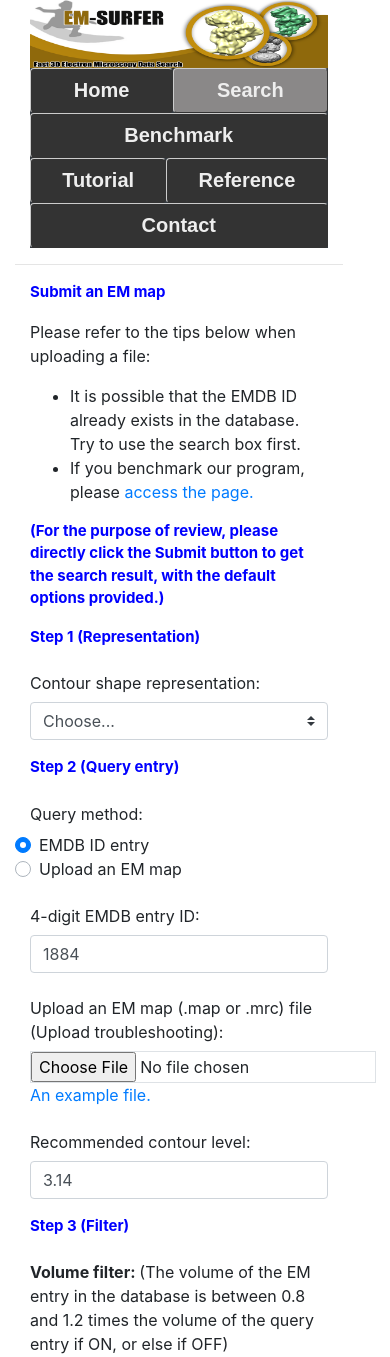
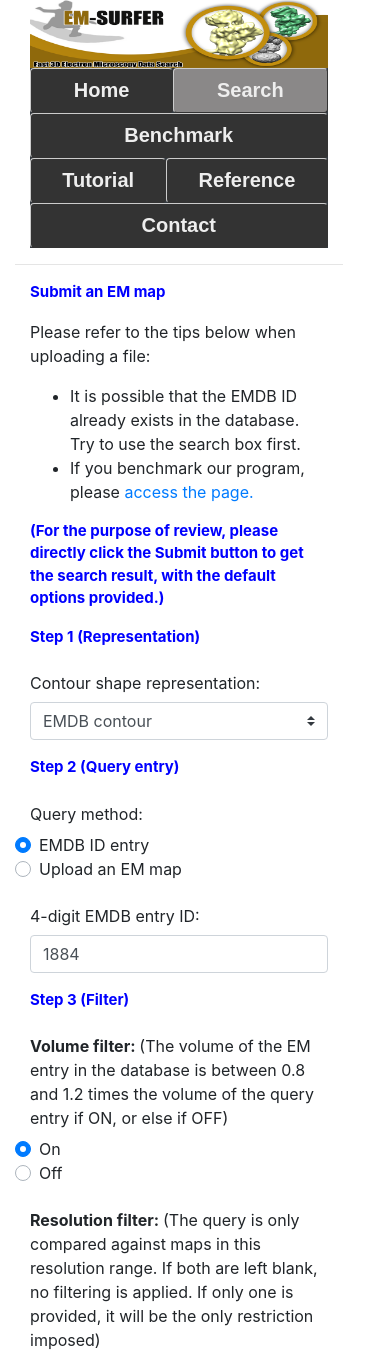
Before and after one commit to tecdatalab/biostructure, an Angular app in the folder emsurfer/: page /#/search in a window 390 px wide. Shown: the top 1357 px of the page. Built offline with nearby package versions, Linux system fonts and the light colour scheme.

Commit message:
untested searched form

```diff
--- a/emsurfer/src/app/components/contour-shape-input/contour-shape-input.component.html
+++ b/emsurfer/src/app/components/contour-shape-input/contour-shape-input.component.html
@@ -1,11 +1,8 @@
-<div class="form-group row">
+<div class="form-group row"  [formGroup]='parentForm'>
   <label for="contour" class="col-sm-4 col-form-label">Contour shape representation:</label>
-  <div class="col-sm-8">
-    <select class="custom-select mr-sm-2" id="contour">
-      <option selected>Choose...</option>
-      <option value="1">One</option>
-      <option value="2">Two</option>
-      <option value="3">Three</option>
+  <div class="col-sm-8" >
+    <select formControlName="contour_representation" class="custom-select mr-sm-2" id="contour">
+      <option *ngFor="let contour of countour_representations; let i = index" [ngValue]=i>{{contour}}</option>
     </select>
   </div>
 </div>
--- a/emsurfer/src/app/components/contour-shape-input/contour-shape-input.component.ts
+++ b/emsurfer/src/app/components/contour-shape-input/contour-shape-input.component.ts
@@ -1,4 +1,5 @@
-import { Component, OnInit } from '@angular/core';
+import { Component, OnInit, Input } from '@angular/core';
+import { FormGroup, FormControl } from '@angular/forms'
 
 @Component({
   selector: 'app-contour-shape-input',
@@ -7,9 +8,18 @@ import { Component, OnInit } from '@angular/core';
 })
 export class ContourShapeInputComponent implements OnInit {
 
+  @Input() parentForm: FormGroup;
+  countour_representations: Array<String>
   constructor() { }
 
   ngOnInit() {
+    this.countour_representations = [
+      "EMDB contour",
+      "EMDB contour + 1/3 core",
+      "EMDB contour + 2/3 core",
+      "EMDB contour + 1/3 + 2/3 core",
+      "EMDB contour + 1 std dev"
+    ]
   }
 
 }
--- a/emsurfer/src/app/components/search-form/search-form.component.html
+++ b/emsurfer/src/app/components/search-form/search-form.component.html
@@ -8,29 +8,29 @@
   <p class="blue-text">(For the purpose of review, please directly click the Submit button to get the search result,
       with the default options provided.)</p>
   <p class="blue-text">Step 1 (Representation)</p>
-  <app-contour-shape-input></app-contour-shape-input>
+  <app-contour-shape-input [parentForm]="searchForm" ></app-contour-shape-input>
   <p class="blue-text">Step 2 (Query entry)</p>
 
   <div class="form-group row">
     <label class="col-sm-4 col-form-label ">Query method:</label>
-    <div class="custom-control custom-radio col-sm-2 offset-sm-1">
-      <input type="radio" class="custom-control-input" id="emdb" name="radio-stacked" checked>
+    <div  class="custom-control custom-radio col-sm-2 offset-sm-1">
+      <input type="radio" class="custom-control-input" id="emdb" [checked]="cb_emdb" (change)="cbEmdbChange()">
       <label class="custom-control-label" for="emdb">EMDB ID entry</label>
     </div>
     <div class="custom-control custom-radio col-sm-3">
-      <input type="radio" class="custom-control-input" id="fileupload" name="radio-stacked">
+      <input type="radio" class="custom-control-input" id="fileupload"  [checked]="!cb_emdb" (change)="cbEmdbChange()">
       <label class="custom-control-label" for="fileupload">Upload an EM map</label>
     </div>
   </div>
 
-  <div class="form-group row" formGroupName="query">
+  <div *ngIf="cb_emdb" class="form-group row" formGroupName="query">
     <label for="emdbid" class="col-sm-4 col-form-label">4-digit EMDB entry ID:</label>
     <div class="col-sm-8">
-      <input id="emdb_id" placeholder="emdb_id" formControlName="emdb_id" type="text" class="form-control" maxlength="4">
+      <input id="emdb_id" placeholder="EMDB entry ID" formControlName="emdb_id" type="text" class="form-control" maxlength="4">
     </div>
   </div>
 
-  <div formGroupName="query">
+  <div *ngIf="!cb_emdb" formGroupName="query">
     <div class="form-group row" formGroupName="em_map">
       <label for="emmap" class="col-sm-4 col-form-label">Upload an EM map (.map or .mrc) file (Upload troubleshooting):</label>
       <div class="col-sm-6">
@@ -38,9 +38,6 @@
       </div>
       <a class="col-sm-2" href="#">An example file.</a>
     </div>
-  </div>
-
-  <div formGroupName="query">
     <div class="form-group row" formGroupName="em_map">
       <label for="contourlvl" class="col-sm-4 col-form-label">Recommended contour level:</label>
       <div class="col-sm-8">
@@ -89,7 +86,7 @@
       <button type="submit">Submit</button>
     </div>
     <div class="col-2">
-      <button>Reset</button>
+      <button type="button" (click)="reset()">Reset</button>
     </div>
   </div>
 </form>
--- a/emsurfer/src/app/components/search-form/search-form.component.ts
+++ b/emsurfer/src/app/components/search-form/search-form.component.ts
@@ -10,16 +10,14 @@ import { FormBuilder, FormGroup, Validators } from '@angular/forms';
 export class SearchFormComponent implements OnInit {
 
   searchForm: FormGroup;
+  defaultFormState: any;
+  cb_emdb: boolean;
 
-  constructor(private fb: FormBuilder, private router: Router) { }
+  constructor(private fb: FormBuilder, private router: Router) {
+    this.cb_emdb = true;
+  }
 
   ngOnInit() {
-
-    const countour_representations = this.fb.array([
-      "1",
-      "2",
-      "3"
-    ])
 
     const query_group = this.fb.group({
       emdb_id: ['1884',[
@@ -38,11 +36,13 @@ export class SearchFormComponent implements OnInit {
     })
 
     this.searchForm = this.fb.group({
-      contour_shape_representation: countour_representations,
+      contour_representation: 0,
       query: query_group,
       volume_filter: "On",
       resolution_filter: rf_group
     })
+
+    this.defaultFormState = this.searchForm.getRawValue();
 
     this.searchForm.valueChanges.subscribe(console.log)
   }
@@ -56,4 +56,22 @@ export class SearchFormComponent implements OnInit {
     console.log(params)
     this.router.navigateByUrl(params)
   }
+
+  cbEmdbChange(){
+    this.cb_emdb = !this.cb_emdb
+    if (this.cb_emdb){
+      this.searchForm.patchValue({
+        query: {
+          em_map: {
+            file : null
+          }
+        }
+      })
+    }
+  }
+
+  reset(){
+    this.searchForm.patchValue(this.defaultFormState);
+    this.cb_emdb = true
+  }
 }
```
